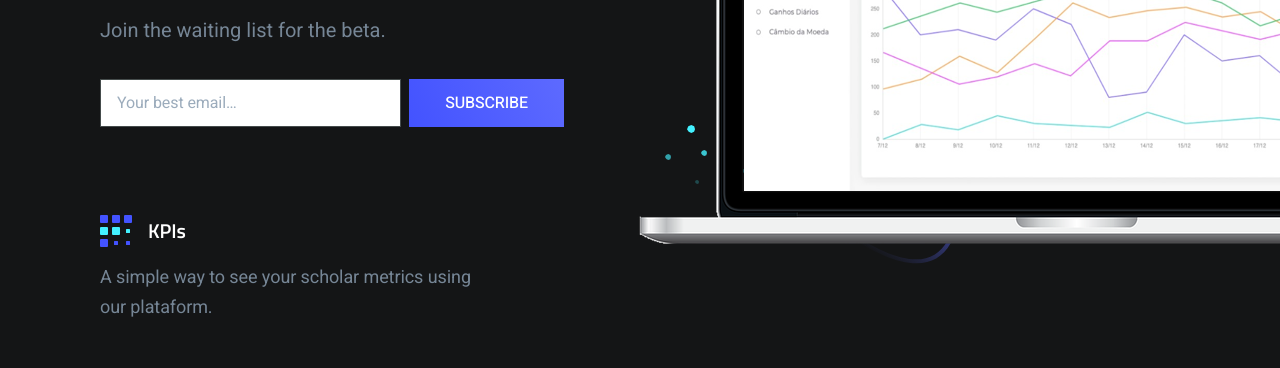
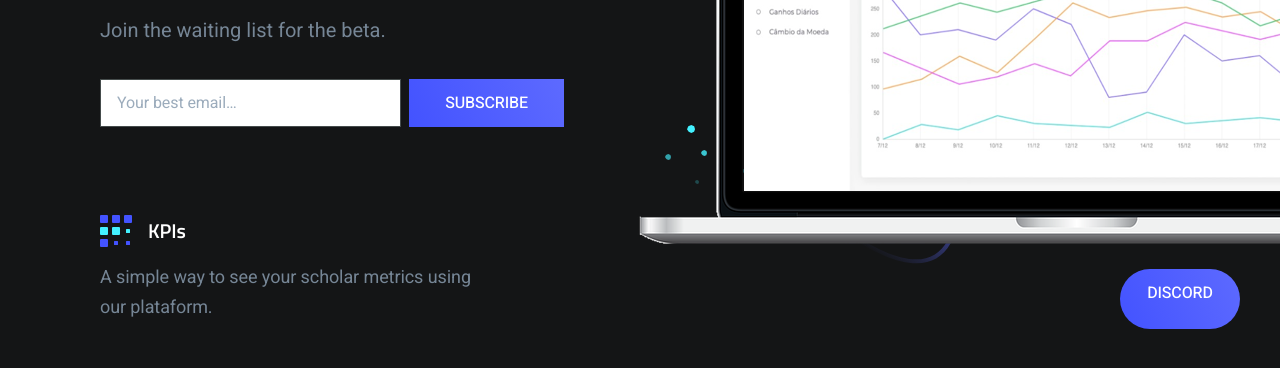
Before and after one commit to Sky-Dan/coming-soon-landing-page, a plain HTML site: page index.html in a window 1280 px wide. Shown: the part 431-799 px from the top of the page. Drawn offline with nearby package versions, Linux system fonts and the light colour scheme.

Commit message:
update form send and discord float button

```diff
--- a/index.html
+++ b/index.html
@@ -4,7 +4,7 @@
     <meta charset="utf-8">
     <meta http-equiv="X-UA-Compatible" content="IE=edge">
     <meta name="viewport" content="width=device-width, initial-scale=1">
-    <title>Ellie Template</title>
+    <title>SkyTrack</title>
     <link href="https://fonts.googleapis.com/css?family=Heebo:400,400i,500,700|Titillium+Web:600" rel="stylesheet">
     <link rel="stylesheet" href="src/css/style.css">
     <script src="https://unpkg.com/scrollreveal@4.0.0/dist/scrollreveal.min.js"></script>
@@ -19,9 +19,19 @@
 			display: none;
 		  }
 		}
+		.float{
+			position:fixed;
+			width:120px;
+			height:60px;
+			bottom:40px;
+			right:40px;
+			color:#FFF;
+			border-radius:30px;
+		}
 		</style>
 </head>
-<body class="">
+<body style="max-width: 100%;
+    overflow-x: hidden;">
     <div class="body-wrap">
         <header class="site-header">
             <div class="container">
@@ -30,7 +40,7 @@
                         <h1 class="m-0">
                             <a href="#">
 								<svg width="32" height="32" viewBox="0 0 32 32" xmlns="http://www.w3.org/2000/svg">
-								    <title>Ellie</title>
+								    <title>SkyTrack</title>
 								    <defs>
 								        <linearGradient x1="0%" y1="0%" y2="100%" id="logo-a">
 								            <stop stop-color="#4353FF" offset="0%"/>
@@ -455,7 +465,7 @@
 			</div>
             <div class="container">
                 <div class="site-footer-inner has-top-divider">
-                    <div class="footer-copyright">&copy; 2021 SkyDan, all rights reserved</div>
+                    <div class="footer-copyright">&copy; 2021 SkyTrack, all rights reserved</div>
 					<ul class="footer-social-links list-reset">
 						<li>
 							<a href="#">
@@ -546,11 +556,26 @@
 				return false;
 			  }
 			  else {
+				event.preventDefault();
 				submitted=true;
 				alert("Subscribe Success!") ;//Validation Message
 				return true;
 			  }
+
+			// 	event.preventDefault();
+
+			// axios.post('https://docs.google.com/forms/u/0/d/e/1FAIpQLSdMGax-2hWqa-fojAJGTpdJay7Irld4Pd50WcbxITkH7ZZOHw/formResponse')
+			// .then(function (response) {
+			// 	console.log(response);
+			// 	alert("Subscribe Saaaaauccess!")
+			// })
+			// .catch(function (error) {
+			// 	console.log(error);
+			// });
 			}
 			</script>
+
+	<a href="https://discord.gg/5D9uJvj3" class="button button-primary button-block float my-float" type="submit">DISCORD</a>
+
 </body>
 </html>
--- a/src/scss/base/_base.scss
+++ b/src/scss/base/_base.scss
@@ -18,6 +18,23 @@ body {
     #fadeshow1 {
         display: none;
     }
+}
+
+.float{
+	position:fixed;
+	width:60px;
+	height:60px;
+	bottom:40px;
+	right:40px;
+	background-color:#0C9;
+	color:#FFF;
+	border-radius:50px;
+	text-align:center;
+	box-shadow: 2px 2px 3px #999;
+}
+
+.my-float{
+	margin-top:22px;
 }
 
 hr {
```
